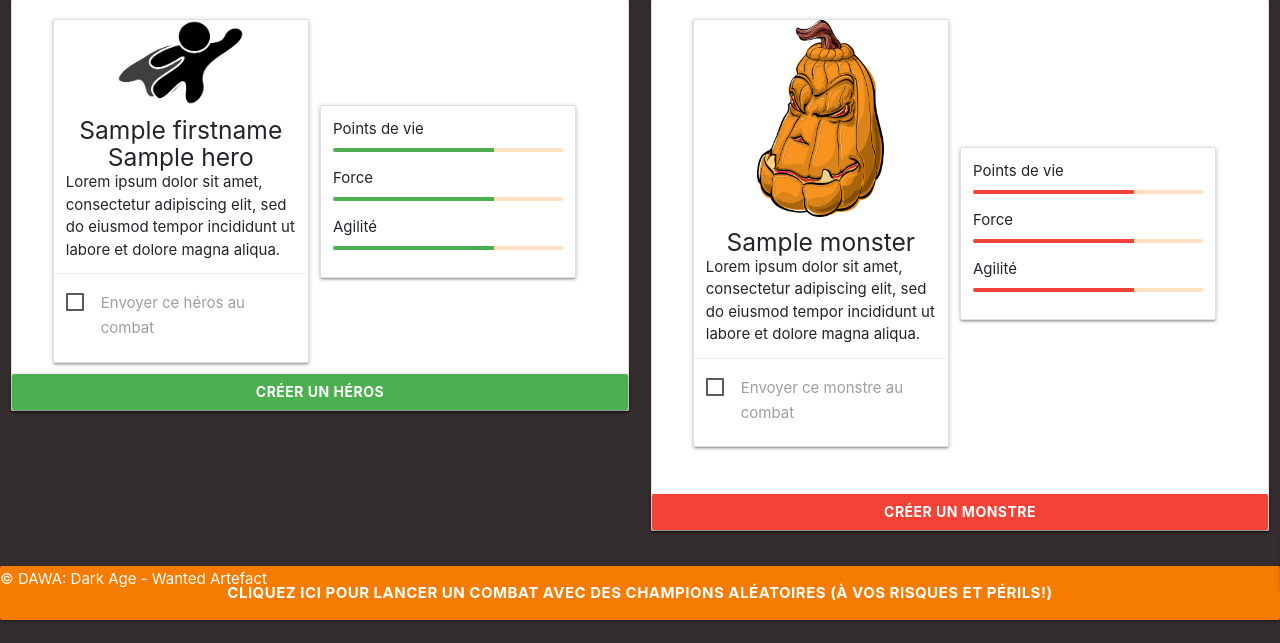
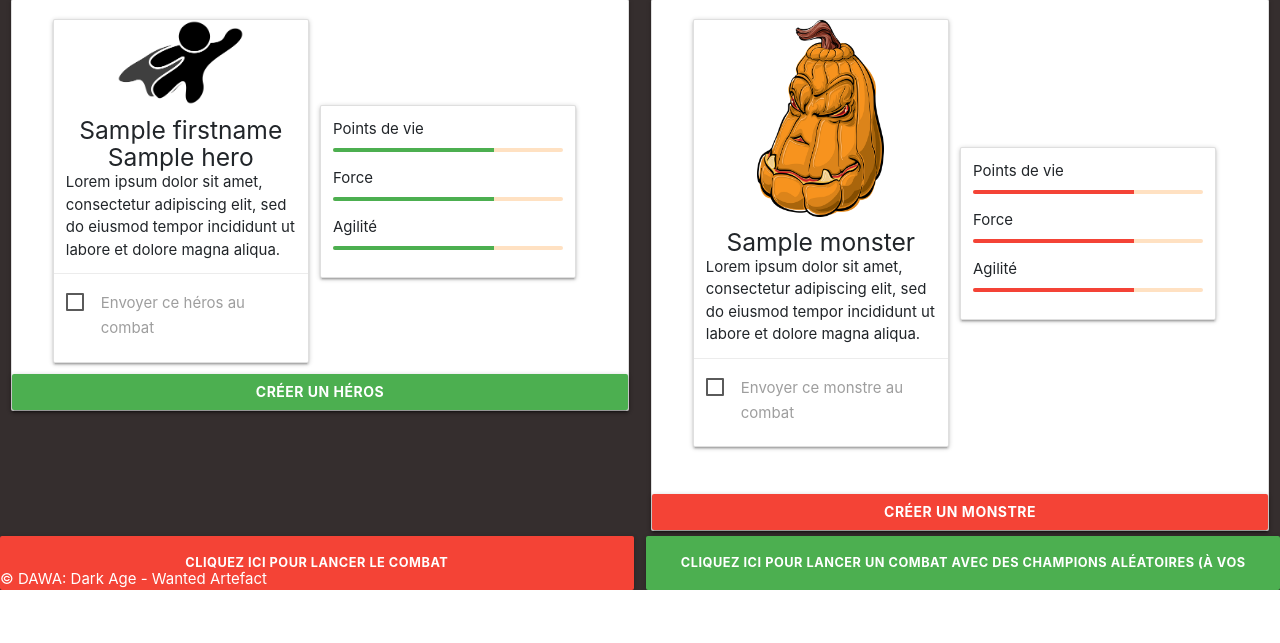
Before and after one commit to GammWi/LP_PHP_1, a PHP site: template src/public/Views/championSelect/affichage.html.twig in a window 1280 px wide. Shown: the part 210-853 px from the top of the page. After the commit the page ends 800 px from the top, so only its background shows below. Run offline with PHP 8.4, Linux system fonts and the light colour scheme; the template is opened without the code that fills it: most values are stand-ins (such as "Sample title", 1, 10 or a date in 2020); some libraries are stand-ins or nearby versions.

Commit message:
modif bouton aléatoire

```diff
--- a/src/public/Views/championSelect/affichage.html.twig
+++ b/src/public/Views/championSelect/affichage.html.twig
@@ -32,7 +32,6 @@
         })
     }
 
-    };
 
 </script>
 
@@ -270,7 +269,7 @@
 
 
 
-    <button id="goRand" class="waves-effect waves-light btn-large" style="width: 100%; font-weight: bold;" value="{{ rand | json_encode | raw }}">Cliquez
+    <button id="goRand" class="waves-effect waves-light btn-large green" style="width: 49.5%; font-size: 0.85em; font-weight: bold;position: fixed; bottom:0; right:0" value="{{ rand | json_encode | raw }}">Cliquez
         ici
         pour lancer un combat avec des champions aléatoires (à vos risques et périls!)
     </button>
@@ -280,7 +279,7 @@
 
 
     {#<form style="display: inline-block; width: 100%">#}
-    <button id="gofight" class="waves-effect waves-light btn-large" style="width: 100%; font-weight: bold; position: fixed; bottom: 0">Cliquez
+    <button id="gofight" class="waves-effect waves-light btn-large red" style="width: 49.5%;font-size: 0.85em; font-weight: bold; position: fixed; bottom: 0; left:0">Cliquez
         ici
         pour lancer le combat
     </button>
```
